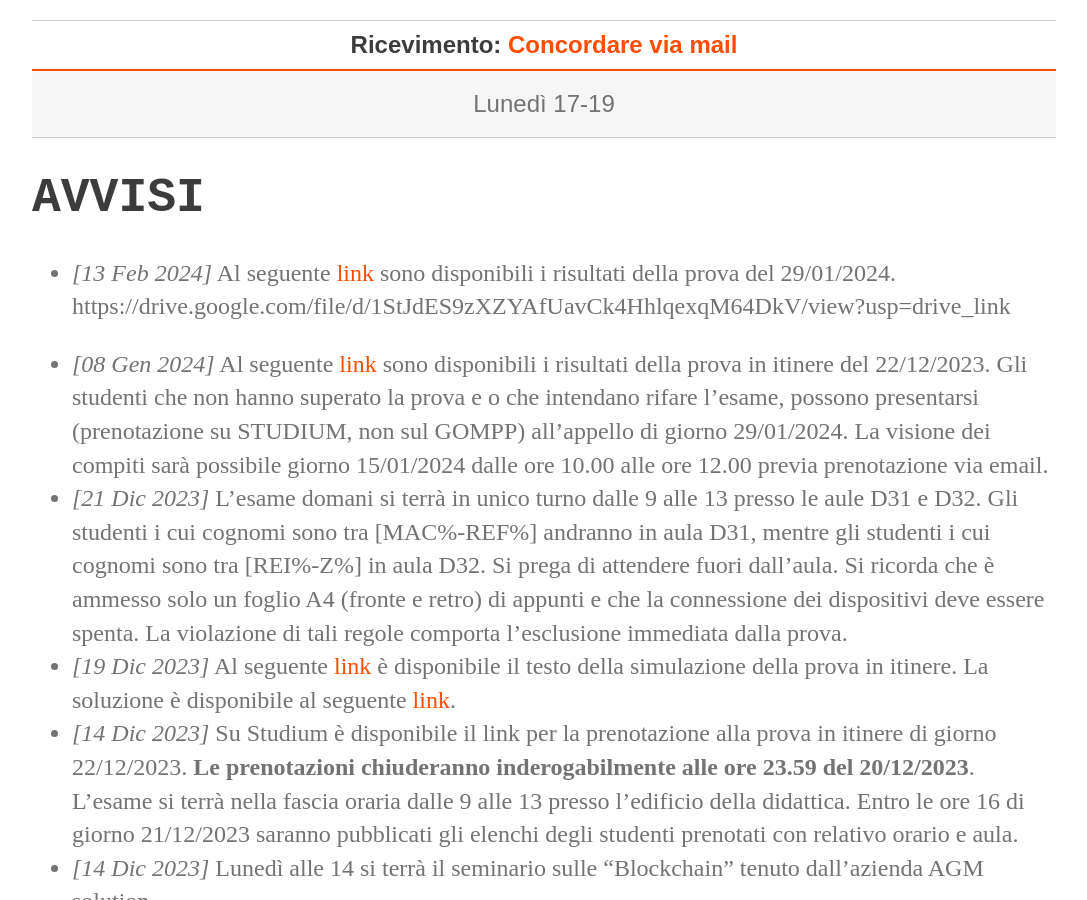
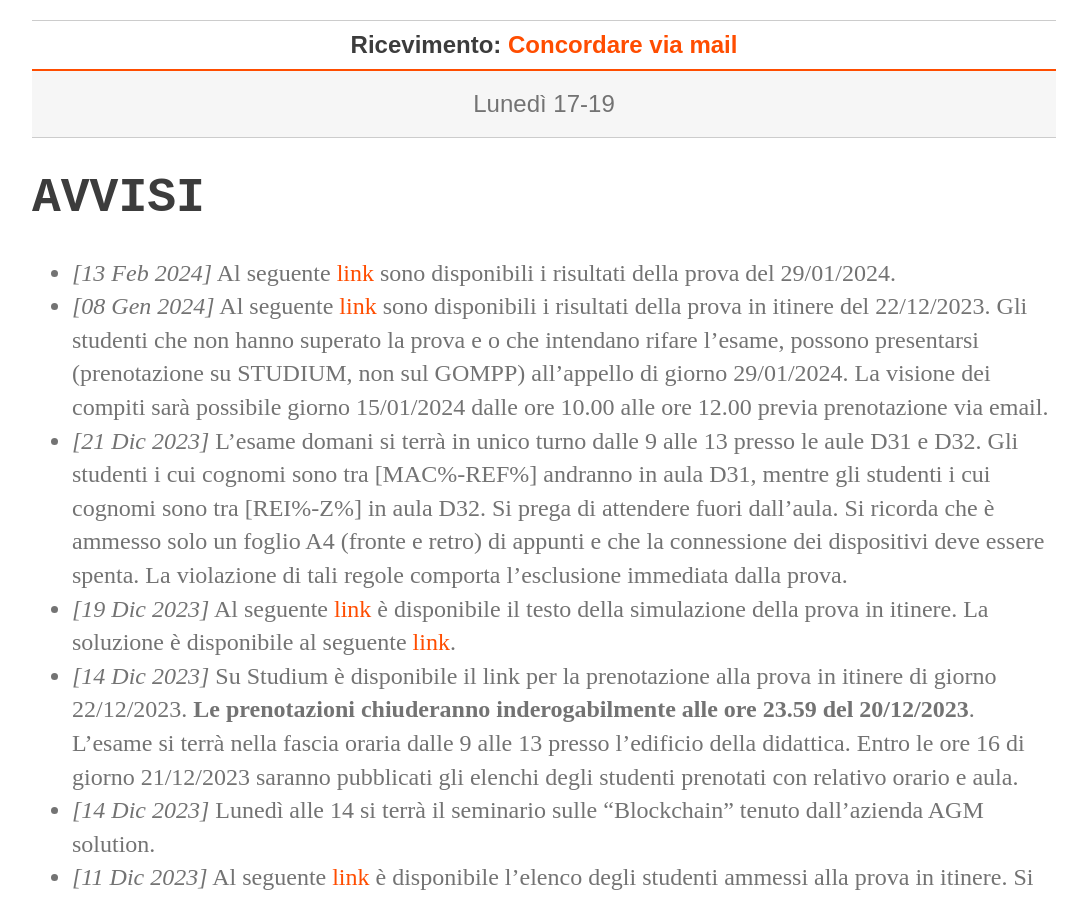
Before and after one commit to perceivelab/database-course, a Jekyll site: the page built from index.md, in a window 1280 px wide and 900 px high, scrolled down 440 px. Shown: the whole window, without its empty margins (96-1183 px from the left). Built offline with Jekyll 4.4.1, drawn with Linux system fonts in a browser that asks for light colours; some of the changed lines change nothing that is shown.

Commit message:
Update index.md

```diff
--- a/index.md
+++ b/index.md
@@ -22,8 +22,6 @@ layout: default
 # AVVISI
 
 - *[13 Feb 2024]* Al seguente [link](https://drive.google.com/file/d/1StJdES9zXZYAfUavCk4HhlqexqM64DkV/view?usp=sharing) sono disponibili i risultati della prova del 29/01/2024.
-https://drive.google.com/file/d/1StJdES9zXZYAfUavCk4HhlqexqM64DkV/view?usp=drive_link
-
 - *[08 Gen 2024]* Al seguente [link](https://drive.google.com/file/d/14XDf1dFMzfGNVS6B2uxRpRVSjs1drqkP/view?usp=sharing) sono disponibili i risultati della prova in itinere del 22/12/2023. Gli studenti che non hanno superato la prova e o che intendano rifare l'esame, possono presentarsi (prenotazione su STUDIUM, non sul GOMPP) all'appello di giorno 29/01/2024. La visione dei compiti sarà possibile giorno 15/01/2024 dalle ore 10.00 alle ore 12.00 previa prenotazione via email.
 - *[21 Dic 2023]* L'esame domani si terrà in unico turno dalle 9 alle 13 presso le aule D31 e D32.  Gli studenti i cui cognomi sono tra [MAC%-REF%] andranno in aula D31, mentre gli studenti i cui cognomi sono tra [REI%-Z%] in aula D32. Si prega di attendere fuori dall'aula. Si ricorda che è ammesso solo un foglio A4 (fronte e retro) di appunti e che la connessione dei dispositivi deve essere spenta. La violazione di tali regole comporta l'esclusione immediata dalla prova.
 - *[19 Dic 2023]* Al seguente [link](https://drive.google.com/file/d/1PuiKn2b6IRGKK8T7URO1-Yb5wtyxje2d/view?usp=drive_link) è disponibile il testo della simulazione della prova in itinere. La soluzione è disponibile al seguente [link](https://drive.google.com/file/d/1ama2kyBFYHLhxlq0atALJ2DExQFSHYKg/view?usp=sharing).
```
